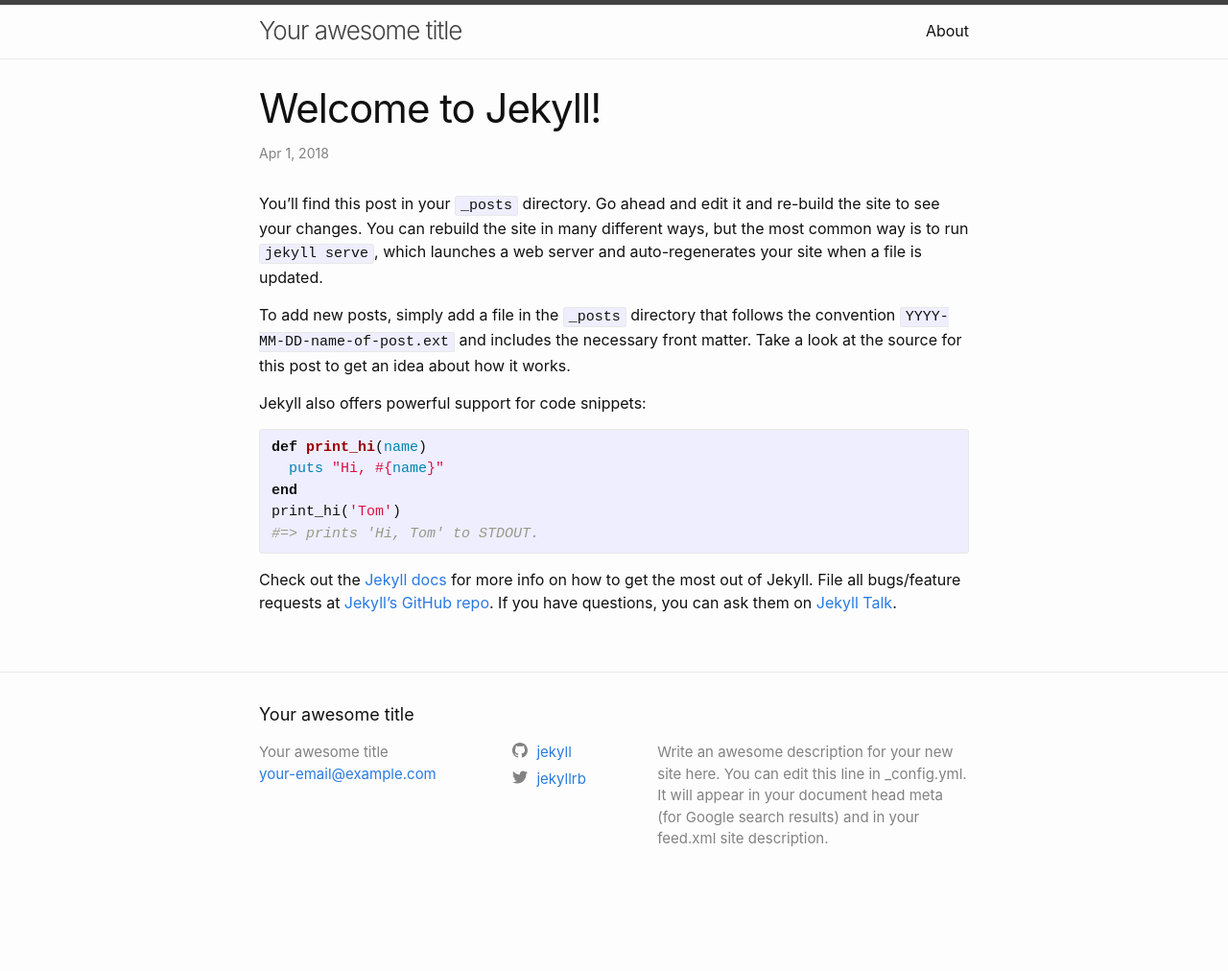
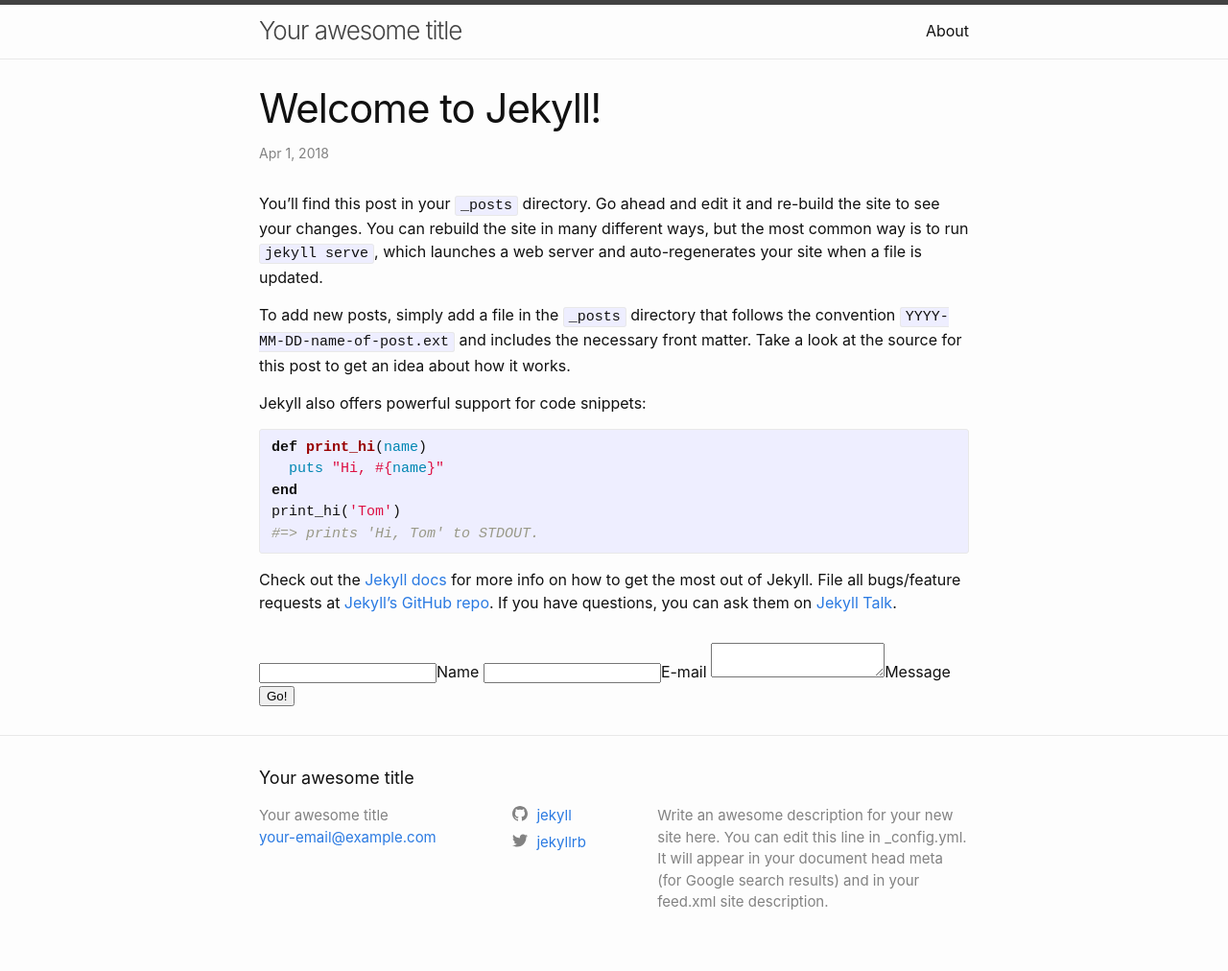
Before and after one commit to vexingcodes/jekyll-blog-test, a Jekyll site: the page built from _posts/2018-04-01-welcome-to-jekyll.markdown, in a window 1280 px wide. Shown: the whole page at 96% size. Built offline with Jekyll 4.4.1, drawn with Linux system fonts in a browser that asks for light colours; before the commit the page ends 946 px from its top, so only the background shows below that.

Commit message:
An attempt at enabling comments.

```diff
--- /dev/null
+++ b/_includes/staticman_comments.html
@@ -0,0 +1,28 @@
+{% if site.data.comments[page.slug] %}
+  <h3>
+    {% if site.data.comments[page.slug].size > 1 %}
+      {{ site.data.comments[page.slug] | size }}
+    {% endif %}
+    Comments:
+  </h3>
+  <p>
+  <hr>
+  {% assign comments = site.data.comments[page.slug] | sort %}
+  {% for comment in comments %}
+    <br>
+    <legend><strong>{{ comment[1].name }}</strong><legend>
+    <em>{{ comment[1].date | date: "%B %d, %Y" }}</em>
+    <p>{{ comment[1].message | markdownify }}
+    <hr>
+  {% endfor %}
+  <p>
+{% endif %}
+</ul>
+<form method="POST" action="https://api.staticman.net/v2/entry/vexingcodes/jekyll-blog-test/master/comments">
+  <input name="options[redirect]" type="hidden" value="https://scoresomecrack.com">
+  <input name="options[slug]" type="hidden" value="{{ page.slug }}">
+  <label><input name="fields[name]" type="text">Name</label>
+  <label><input name="fields[email]" type="email">E-mail</label>
+  <label><textarea name="fields[message]"></textarea>Message</label>
+  <button type="submit">Go!</button>
+</form>
--- a/_layouts/post.html
+++ b/_layouts/post.html
@@ -19,9 +19,7 @@ layout: default
     {{ content }}
   </div>
 
-  {%- if site.disqus.shortname -%}
-    {%- include disqus_comments.html -%}
-  {%- endif -%}
+  {%- include staticman_comments.html -%}
 
   <a class="u-url" href="{{ page.url | relative_url }}" hidden></a>
 </article>
--- a/staticman.yml
+++ b/staticman.yml
@@ -21,7 +21,7 @@ comments:
   # (*) REQUIRED
   #
   # Destination path (filename) for the data files. Accepts placeholders.
-  filename: "entry{@timestamp}"
+  filename: "comment-{@timestamp}"
 
   # The format of the generated data files. Accepted values are "json", "yaml"
   # or "frontmatter"
```
Also changed, not shown: test_form.html (deleted, +0 -15 lines).
